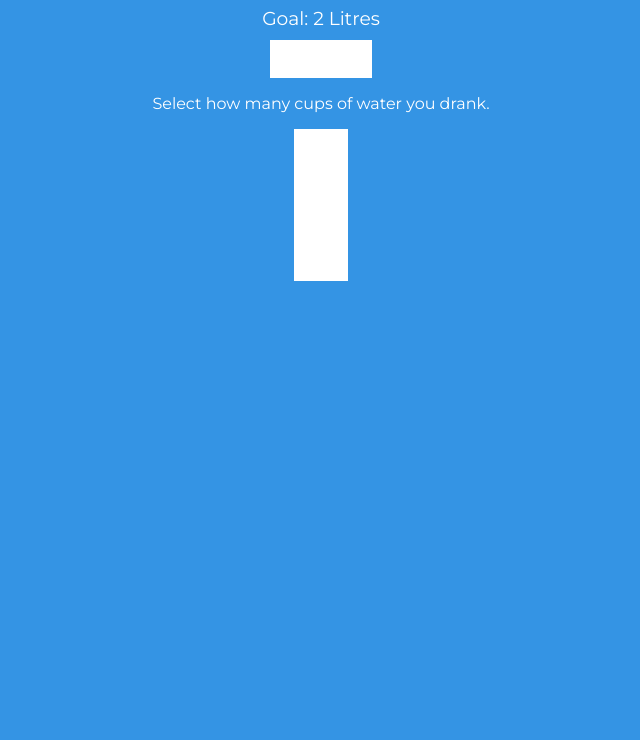
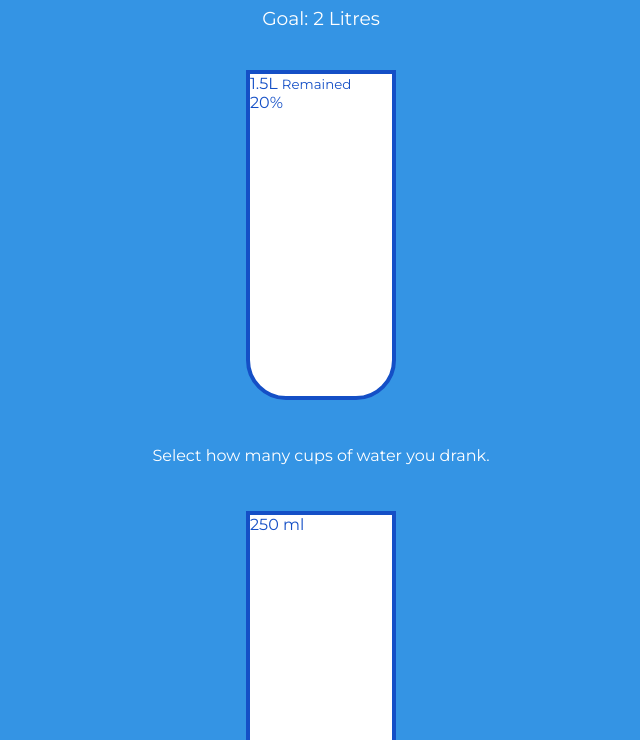
Before and after one commit to eemansayed/drink-water, a plain HTML site: page index.html in a window 1280 px wide. Shown: the part 60-800 px from the top of the page, without its empty margins (319-959 px from the left). Drawn offline with Linux system fonts and the light colour scheme.

Commit message:
add styles to class cup

```diff
--- a/style.css
+++ b/style.css
@@ -29,4 +29,13 @@ h3 {
 
 .cup {
   background-color: #fff;
+  border: 4px solid var(--border-color);
+  color: var(--border-color);
+  border-radius: 0 0 40px 40px;
+  height: 330px;
+  width: 150px;
+  margin: 30px 0;
+  display: flex;
+  flex-direction: column;
+  overflow: hidden;
 }
```
